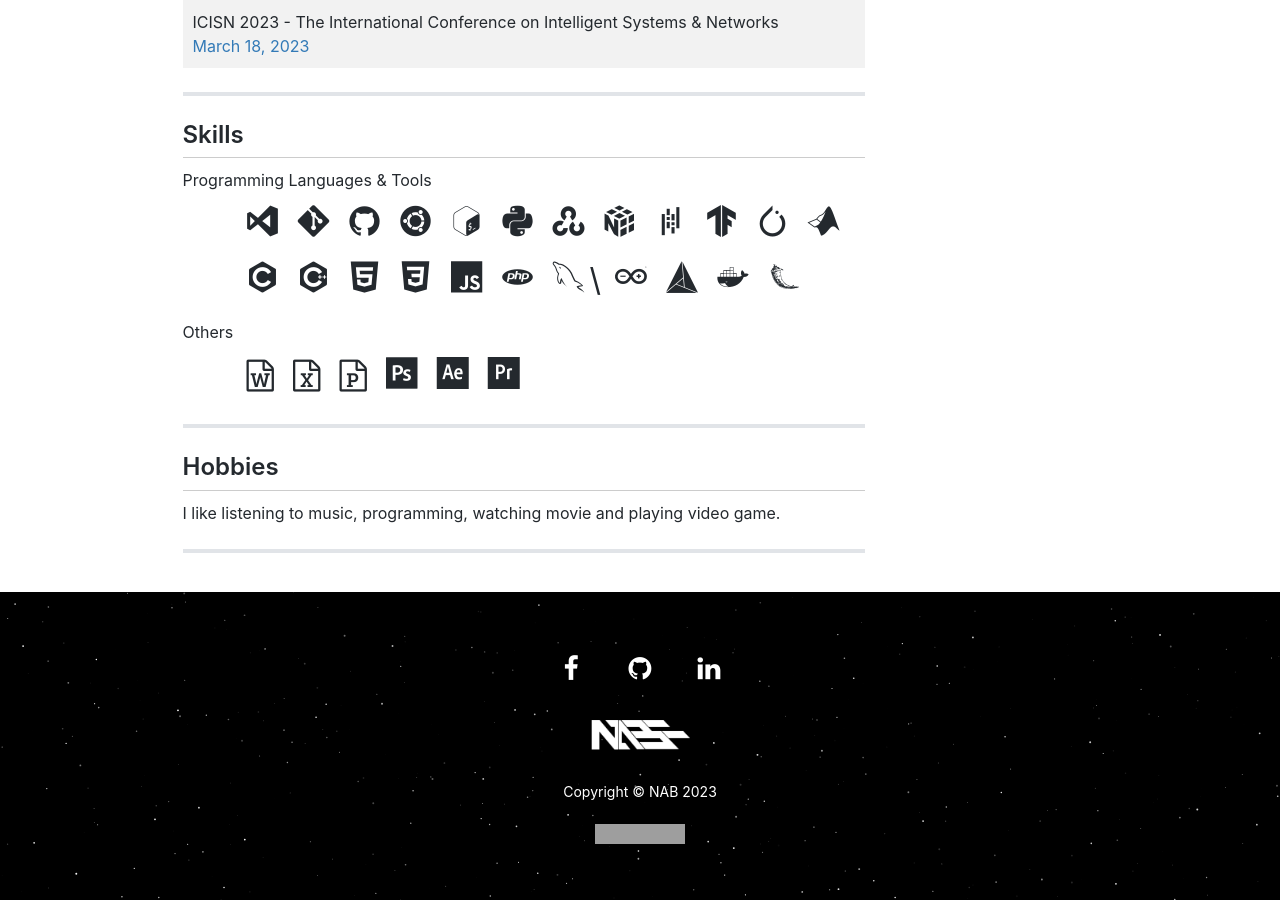
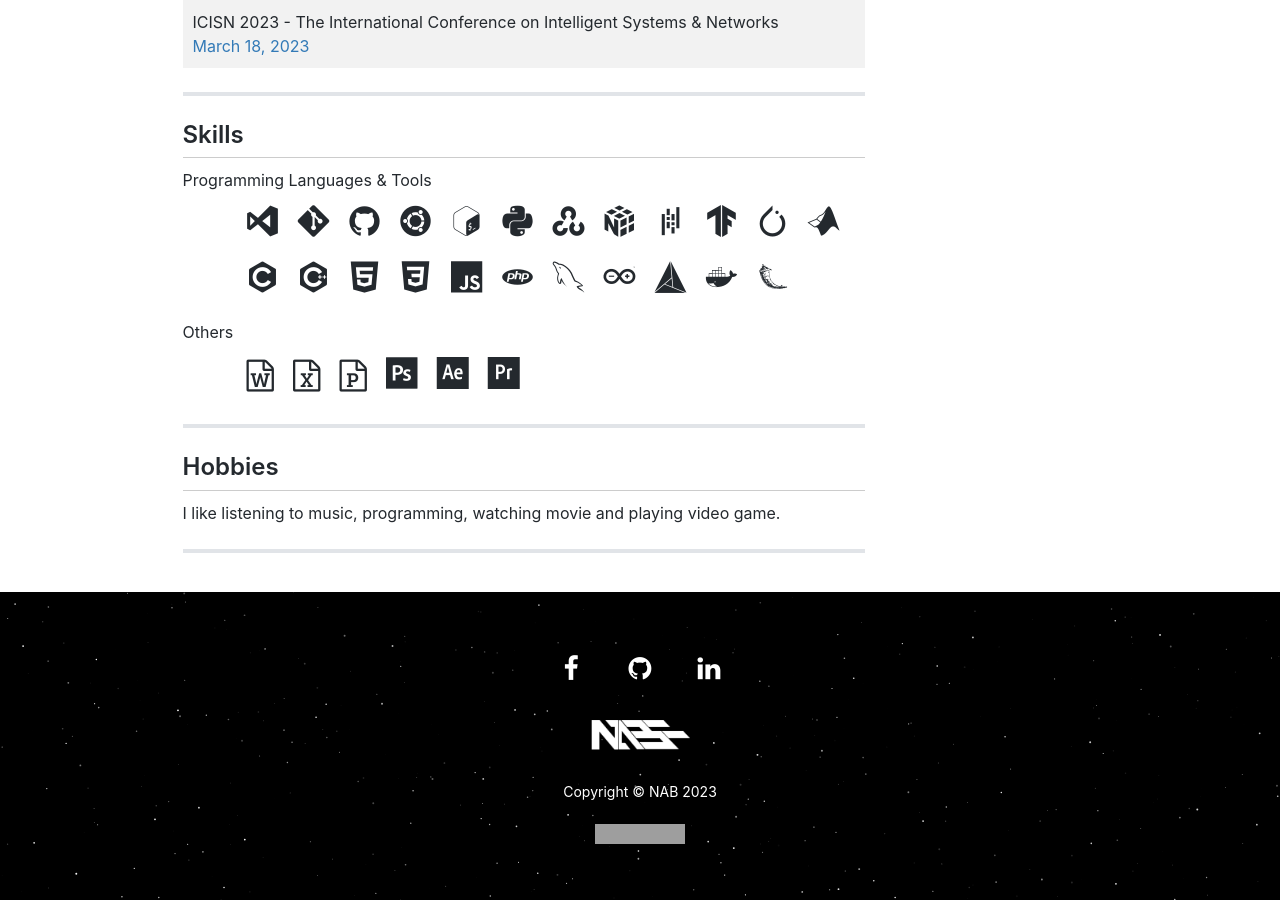
Before and after one commit to nab1010/nab1010.github.io, a Jekyll site: the page built from profile.html, in a window 1280 px wide and 900 px high, scrolled down 4024 px. Built offline with Jekyll 4.4.1, drawn with Linux system fonts in a browser that asks for light colours; nearby versions of some CDN libraries; comment, search, counter and statistics services are not loaded; grey boxes are pictures that could not be loaded.

Commit message:
nabang1010 update

```diff
--- a/profile.html
+++ b/profile.html
@@ -269,7 +269,7 @@ hidden: true
                         <li class="list-inline-item"><i class="devicon-css3-plain"></i></li>
                         <li class="list-inline-item"><i class="devicon-javascript-plain"></i></li>
                         <li class="list-inline-item"><i class="devicon-php-plain"></i></li>
-                        <li class="list-inline-item"><i class="devicon-mysql-plain"></i></li>\
+                        <li class="list-inline-item"><i class="devicon-mysql-plain"></i></li>
 
                         <li class="list-inline-item"><i class="devicon-arduino-plain"></i></li>
                         <li class="list-inline-item"><i class="devicon-cmake-plain"></i></li>
```
